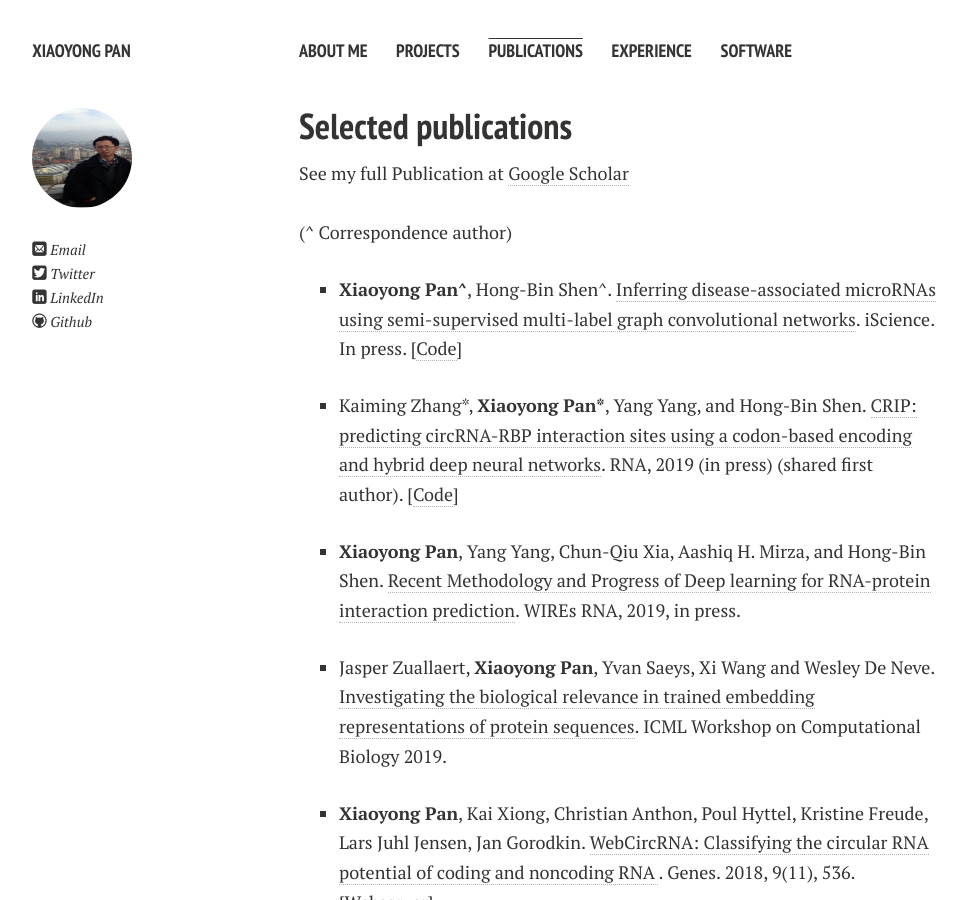
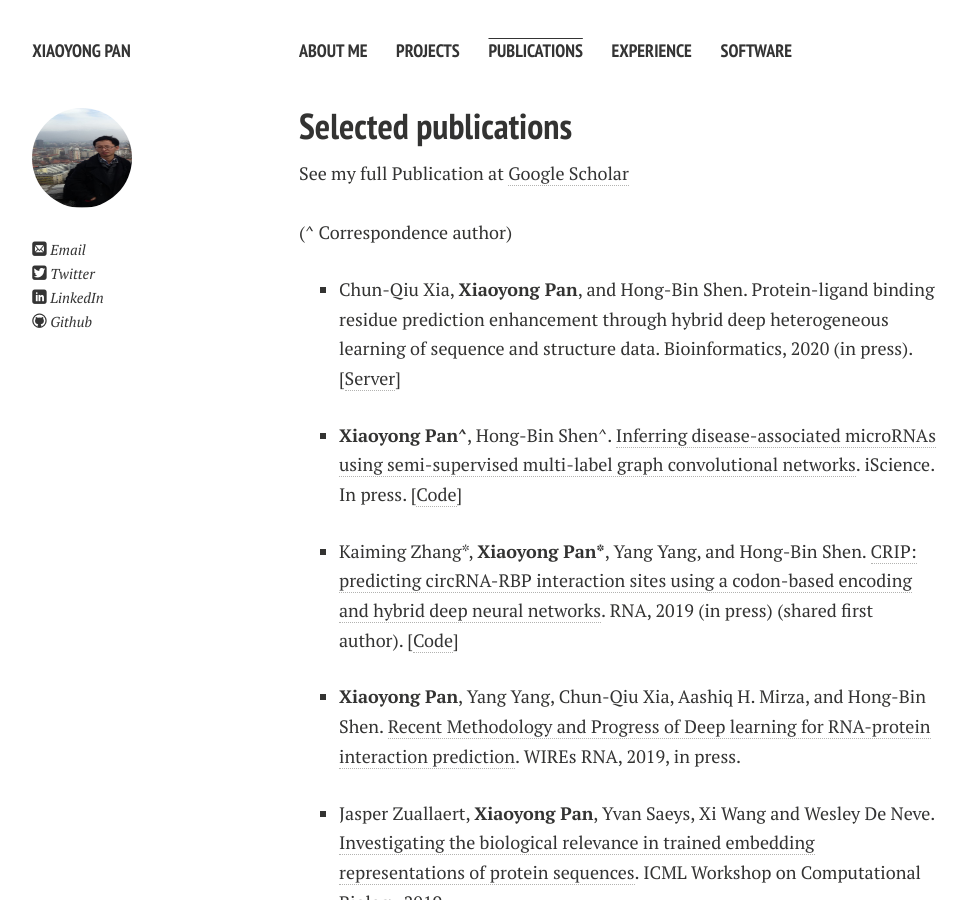
Before and after one commit to xypan1232/xypan1232.github.io, a Jekyll site: the page built from publications.md, in a window 1280 px wide and 900 px high. Shown: the whole window, without its empty margins (21-988 px from the left). Built offline with Jekyll 4.4.1, drawn with Linux system fonts in a browser that asks for light colours; nearby versions of some CDN libraries; Markdown is read by kramdown in place of the engine named in the settings.

Commit message:
Update publications.md

```diff
--- a/publications.md
+++ b/publications.md
@@ -10,6 +10,9 @@ title: Publications
 See my full Publication at <a href="https://scholar.google.com/citations?hl=en&user=Yis2IzgAAAAJ">Google Scholar</a> <br><br>
 (^ Correspondence author) <br>
 <ul>
+<li>
+<p> Chun-Qiu Xia, <b>Xiaoyong Pan</b>, and Hong-Bin Shen. Protein-ligand binding residue prediction enhancement through hybrid deep heterogeneous learning of sequence and structure data. Bioinformatics, 2020 (in press). [<a href="http://www.csbio.sjtu.edu.cn/bioinf/delia/">Server</a>] </p>
+ </li>
 
 <li>
     <p><b>Xiaoyong Pan^</b>, Hong-Bin Shen^. <a href="https://www.cell.com/iscience/fulltext/S2589-0042(19)30351-7">Inferring disease-associated microRNAs using semi-supervised multi-label graph convolutional networks</a>. iScience. In press. [<a href="https://github.com/xypan1232/DimiG">Code</a>]</p>
```
